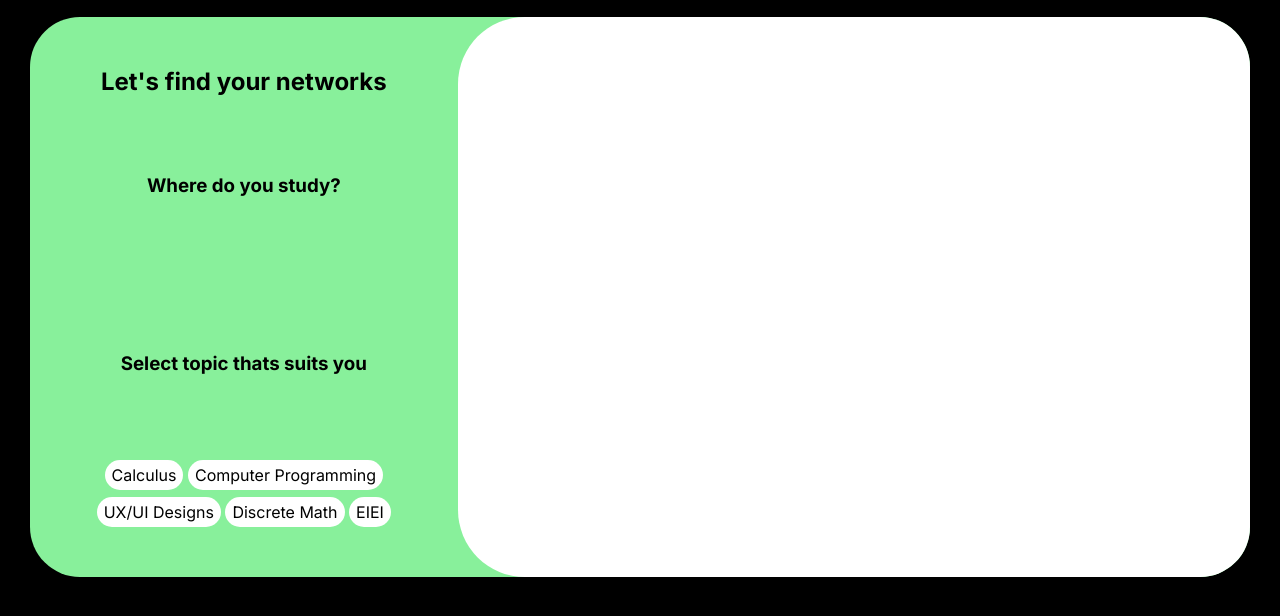
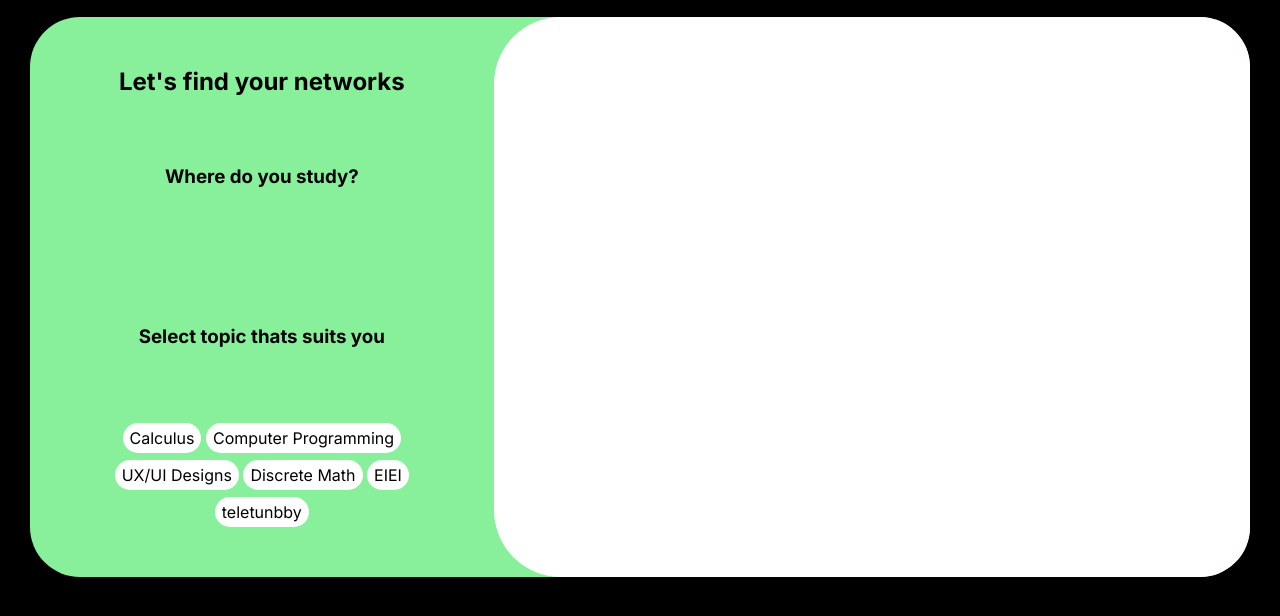
Before and after one commit to thepbordin/final-project-fronend, a plain HTML site: page index.html in a window 1280 px wide. Shown: the part 112-728 px from the top of the page. Drawn offline with Linux system fonts and the light colour scheme; a web font is replaced by a local one.

Commit message:
sawaddee caesar tum

```diff
--- a/index.html
+++ b/index.html
@@ -22,6 +22,7 @@
           <span>UX/UI Designs</span>
           <span>Discrete Math</span>
           <span> EIEI </span>
+          <span>teletunbby</span>
         </div>
       </div>
       <div class="room-list">
```
